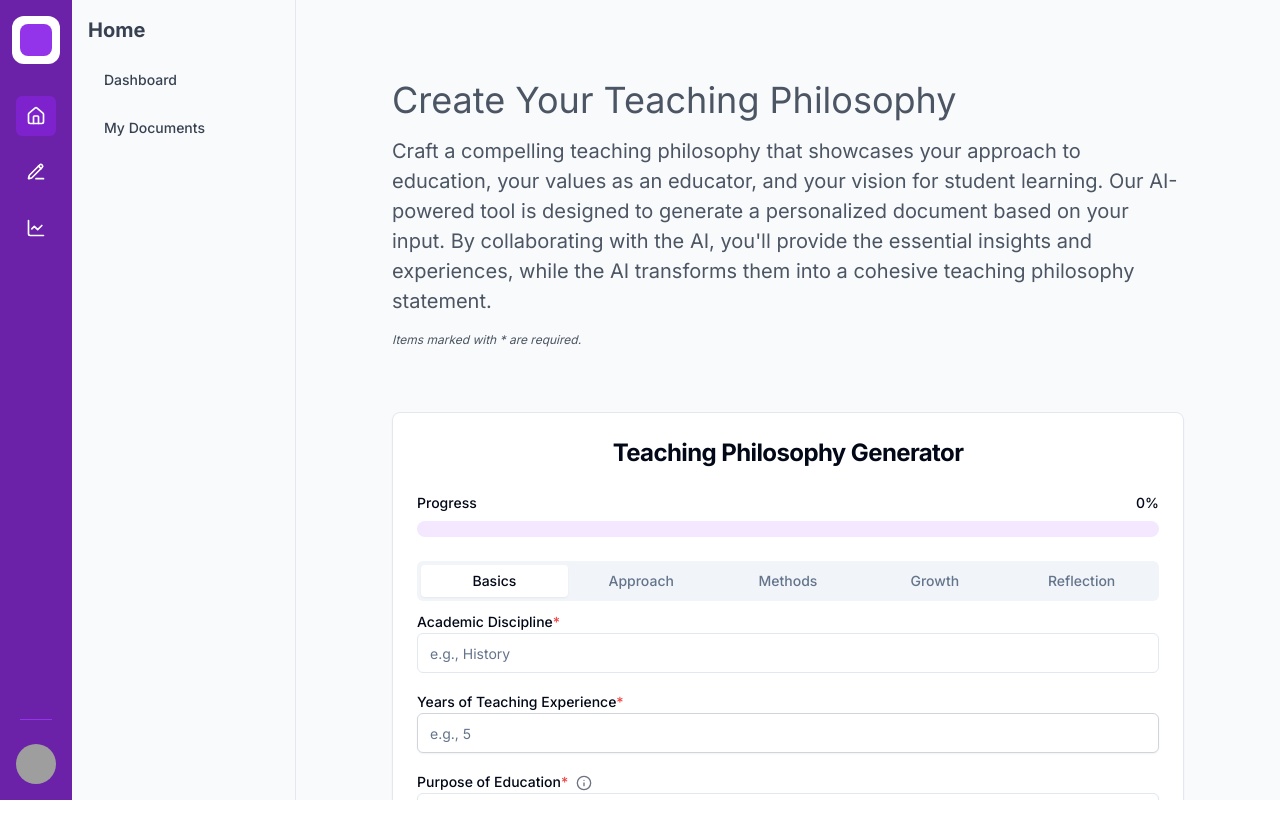
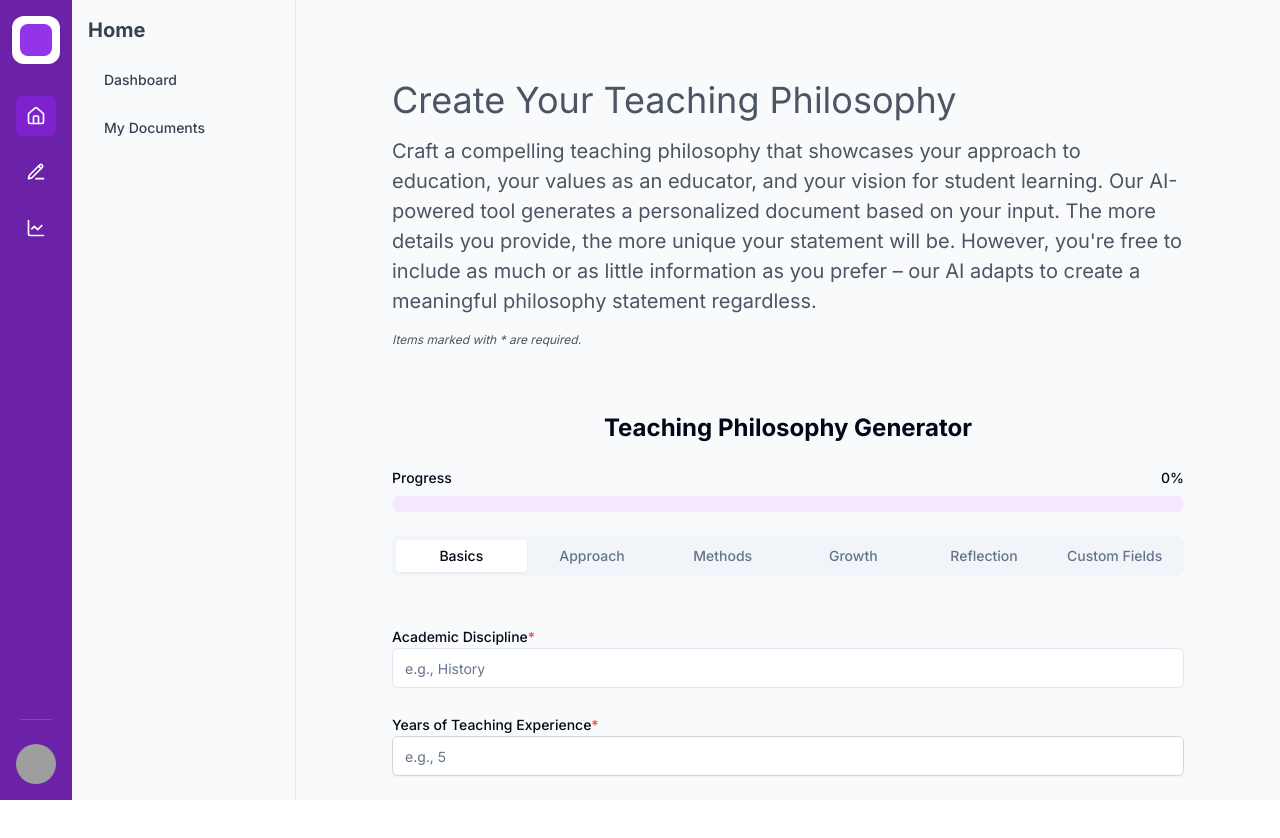
Before and after one commit to Naxus28/lumina.ai, a Next.js app: page /teaching-philosophy in a window 1280 px wide. Shown: the top 838 px of the page. Before the commit the page ends 800 px from the top, so only its background shows below. Built offline with nearby package versions, Linux system fonts and the light colour scheme; grey boxes are pictures that could not be loaded.

Commit message:
Styles phylosophy generator better

```diff
--- a/app/(auth)/teaching-philosophy/page.tsx
+++ b/app/(auth)/teaching-philosophy/page.tsx
@@ -2,7 +2,6 @@
 
 import React, { useState, useEffect, useCallback, useRef } from 'react';
 import { Button } from '@/components/ui/button';
-import { Card, CardContent, CardHeader, CardTitle } from '@/components/ui/card';
 import { Input } from '@/components/ui/input';
 import { Textarea } from '@/components/ui/textarea';
 import { Checkbox } from '@/components/ui/checkbox';
@@ -10,25 +9,62 @@ import { Label } from '@/components/ui/label';
 import { Tooltip, TooltipContent, TooltipProvider, TooltipTrigger } from '@/components/ui/tooltip';
 import { Tabs, TabsContent, TabsList, TabsTrigger } from '@/components/ui/tabs';
 import { Progress } from '@/components/ui/progress';
-import { Info } from 'lucide-react';
+import { Info, X } from 'lucide-react';
 import { Container } from '@/app/layout-components/Container';
 import { H1, Paragraph, Span } from '@/app/components/typography';
 import { DocumentDisplay } from '@/app/components/shared/DocumentDisplay';
 import { ErrorMessage } from '../cover-letter/components/ErrorMessage';
 import { GenerateButton } from '@/app/components/GenerateButton';
 
-const InfoTooltip = ({ content }: { content: string }) => (
+const InfoTooltip = ({ content }: { content: string }) => {
+	const [isOpen, setIsOpen] = useState(false);
+	const tooltipRef = useRef<HTMLDivElement>(null);
+
+	useEffect(() => {
+		const handleClickOutside = (event: MouseEvent) => {
+			if (tooltipRef.current && !tooltipRef.current.contains(event.target as Node)) {
+				setIsOpen(false);
+			}
+		};
+
+		document.addEventListener('mousedown', handleClickOutside);
+		return () => {
+			document.removeEventListener('mousedown', handleClickOutside);
+		};
+	}, []);
+
+	return (
 		<TooltipProvider>
-		<Tooltip>
+			<Tooltip open={isOpen}>
 				<TooltipTrigger asChild>
-				<Info className="inline-block ml-2 h-4 w-4 text-gray-500" />
+					<button
+						onClick={() => setIsOpen(!isOpen)}
+						className="inline-flex items-center justify-center w-5 h-5 ml-2 text-gray-500 rounded-full hover:bg-gray-100 focus:outline-none focus:ring-2 focus:ring-offset-2 focus:ring-purple-500"
+					>
+						<Info className="w-4 h-4" />
+						<span className="sr-only">More information</span>
+					</button>
 				</TooltipTrigger>
-			<TooltipContent>
-				<p className="w-80 text-sm">{content}</p>
+				<TooltipContent
+					side="top"
+					align="center"
+					className="max-w-xs text-sm bg-white p-2 rounded shadow-lg border border-gray-200"
+					ref={tooltipRef}
+				>
+					<Container className="flex justify-between items-start p-2">
+						<p>{content}</p>
+						<button
+							onClick={() => setIsOpen(false)}
+							className="ml-2 text-gray-500 hover:text-gray-700"
+						>
+							<X className="w-4 h-4" />
+						</button>
+					</Container>
 				</TooltipContent>
 			</Tooltip>
 		</TooltipProvider>
 	);
+};
 
 interface Inputs {
 	discipline: string;
@@ -48,6 +84,8 @@ interface Inputs {
 	anecdote: string;
 	teachingPhilosophyEvolution: string;
 	customFields: { [key: string]: string };
+	studentAccomplishment: string;
+	disciplinesTaught: string;
 }
 
 const TeachingPhilosophyGenerator = () => {
@@ -69,6 +107,8 @@ const TeachingPhilosophyGenerator = () => {
 		anecdote: '',
 		teachingPhilosophyEvolution: '',
 		customFields: {},
+		studentAccomplishment: '',
+		disciplinesTaught: '',
 	});
 
 	const [activeTab, setActiveTab] = useState('basics');
@@ -210,24 +250,30 @@ const TeachingPhilosophyGenerator = () => {
 	}, [isStreamStarted]);
 
 	const renderTextArea = (name: keyof Inputs, label: string, example: string, isMandatory = false) => (
-		<div key={name}>
-			<Label htmlFor={name}>
+		<Container
+			className="mb-6 p-0"
+			key={name}
+		>
+			<Label
+				htmlFor={name}
+				className="flex items-center"
+			>
 				{label}
 				{isMandatory && <span className="text-red-500">*</span>}
-				<InfoTooltip content={example} />
+				<InfoTooltip content={`i.e., ${example}`} />
 			</Label>
 			<Textarea
 				id={name}
 				name={name}
 				value={inputs[name] as string}
 				onChange={handleInputChange}
-				rows={3}
+				className="max-h-32 min-h-[80px]"
 			/>
-		</div>
+		</Container>
 	);
 
 	const checkFormCompletion = useCallback(() => {
-		const mandatoryFieldsFilled = mandatoryFields.every(field => {
+		const mandatoryFieldsFilled = mandatoryFields.every((field) => {
 			const value = inputs[field as keyof Inputs];
 			if (field === 'teachingStyles' || field === 'teachingValues' || field === 'assessmentMethods') {
 				return (value as string[]).length > 0;
@@ -247,18 +293,17 @@ const TeachingPhilosophyGenerator = () => {
 				<H1>Create Your Teaching Philosophy</H1>
 				<Paragraph>
 					Craft a compelling teaching philosophy that showcases your approach to education, your values as an educator,
-					and your vision for student learning. Our AI-powered tool is designed to generate a personalized document
-					based on your input. By collaborating with the AI, you'll provide the essential insights and experiences,
-					while the AI transforms them into a cohesive teaching philosophy statement.
+					and your vision for student learning. Our AI-powered tool generates a personalized document based on your
+					input. The more details you provide, the more unique your statement will be. However, you're free to include
+					as much or as little information as you prefer – our AI adapts to create a meaningful philosophy statement
+					regardless.
 				</Paragraph>
 				<Span className="text-xs block mt-2 italic">Items marked with * are required.</Span>
 			</Container>
 
-			<Card className="w-full mt-8">
-				<CardHeader>
-					<CardTitle className="text-2xl font-bold text-center">Teaching Philosophy Generator</CardTitle>
-				</CardHeader>
-				<CardContent className="space-y-6">
+			<div className="w-full mt-8 space-y-6">
+				<h2 className="text-2xl font-bold text-center">Teaching Philosophy Generator</h2>
+
 				<div className="space-y-2">
 					<div className="flex justify-between items-center">
 						<span className="text-sm font-medium">Progress</span>
@@ -274,19 +319,17 @@ const TeachingPhilosophyGenerator = () => {
 					value={activeTab}
 					onValueChange={setActiveTab}
 				>
-						<TabsList className="grid w-full grid-cols-5">
+					<TabsList className="grid w-full grid-cols-6">
 						<TabsTrigger value="basics">Basics</TabsTrigger>
 						<TabsTrigger value="approach">Approach</TabsTrigger>
 						<TabsTrigger value="methods">Methods</TabsTrigger>
 						<TabsTrigger value="growth">Growth</TabsTrigger>
 						<TabsTrigger value="reflection">Reflection</TabsTrigger>
+						<TabsTrigger value="custom">Custom Fields</TabsTrigger>
 					</TabsList>
-
-						<TabsContent
-							value="basics"
-							className="space-y-4"
-						>
-							<div>
+					<div className="mt-12">
+						<TabsContent value="basics">
+							<Container className="mb-6 p-0">
 								<Label htmlFor="discipline">
 									Academic Discipline<span className="text-red-500">*</span>
 								</Label>
@@ -297,8 +340,8 @@ const TeachingPhilosophyGenerator = () => {
 									onChange={handleInputChange}
 									placeholder="e.g., History"
 								/>
-							</div>
-							<div>
+							</Container>
+							<Container className="mb-6 p-0">
 								<Label htmlFor="experience">
 									Years of Teaching Experience<span className="text-red-500">*</span>
 								</Label>
@@ -310,7 +353,19 @@ const TeachingPhilosophyGenerator = () => {
 									onChange={handleInputChange}
 									placeholder="e.g., 5"
 								/>
-							</div>
+							</Container>
+							<Container className="mb-6 p-0">
+								<Label htmlFor="disciplinesTaught">
+									Disciplines Taught and Where<span className="text-red-500">*</span>
+								</Label>
+								<Input
+									id="disciplinesTaught"
+									name="disciplinesTaught"
+									value={inputs.disciplinesTaught}
+									onChange={handleInputChange}
+									placeholder="e.g., Modern European History at XYZ University, American Civil War at ABC College"
+								/>
+							</Container>
 							{renderTextArea(
 								'educationPurpose',
 								'Purpose of Education',
@@ -324,11 +379,7 @@ const TeachingPhilosophyGenerator = () => {
 								true
 							)}
 						</TabsContent>
-
-						<TabsContent
-							value="approach"
-							className="space-y-4"
-						>
+						<TabsContent value="approach">
 							{renderTextArea(
 								'studentLearning',
 								'How Students Learn Best',
@@ -367,29 +418,20 @@ const TeachingPhilosophyGenerator = () => {
 								</div>
 							</div>
 						</TabsContent>
-
-						<TabsContent
-							value="methods"
-							className="space-y-4"
-						>
+						<TabsContent value="methods">
 							{renderTextArea(
 								'effectiveMethods',
 								'Effective Teaching Methods',
 								'I employ a mix of interactive lectures, group discussions, project-based learning, and field-specific case studies. These methods encourage active engagement and provide opportunities for practical application of concepts.',
 								true
 							)}
-							<div>
+							<Container className="mb-6 p-0">
 								<Label>
 									Teaching Values<span className="text-red-500">*</span>
 								</Label>
 								<div className="grid gap-2">
-									{[
-										'Critical thinking',
-										'Ethical reasoning',
-										'Collaboration',
-										'Innovation',
-										'Lifelong learning',
-									].map((value) => (
+									{['Critical thinking', 'Ethical reasoning', 'Collaboration', 'Innovation', 'Lifelong learning'].map(
+										(value) => (
 											<div
 												key={value}
 												className="flex items-center"
@@ -406,10 +448,11 @@ const TeachingPhilosophyGenerator = () => {
 													{value}
 												</label>
 											</div>
-									))}
+										)
+									)}
 								</div>
-							</div>
-							<div>
+							</Container>
+							<Container className="mb-6 p-0">
 								<Label>
 									Assessment Methods<span className="text-red-500">*</span>
 								</Label>
@@ -439,18 +482,14 @@ const TeachingPhilosophyGenerator = () => {
 										</div>
 									))}
 								</div>
-							</div>
+							</Container>
 							{renderTextArea(
 								'inclusiveness',
 								'Inclusiveness Approach',
 								'I create an inclusive environment by using diverse examples, promoting equitable participation, and providing multiple ways for students to demonstrate their understanding of complex concepts.'
 							)}
 						</TabsContent>
-
-						<TabsContent
-							value="growth"
-							className="space-y-4"
-						>
+						<TabsContent value="growth">
 							{renderTextArea(
 								'researchTeachingConnection',
 								'Connection between Teaching, Research, and Service',
@@ -467,24 +506,31 @@ const TeachingPhilosophyGenerator = () => {
 								"I regularly attend educational conferences, participate in workshops on innovative teaching methods, and collaborate with colleagues to refine my teaching approach. I'm also pursuing additional certifications to stay at the forefront of my field."
 							)}
 						</TabsContent>
-
-						<TabsContent
-							value="reflection"
-							className="space-y-4"
-						>
+						<TabsContent value="reflection">
 							{renderTextArea(
 								'anecdote',
 								'Memorable Teaching Anecdote',
-								'During a class project, a student discovered an innovative approach that challenged existing methods in our field. This led to a class-wide exploration, resulting in a collaborative research initiative. This experience exemplified the power of fostering creativity and critical thinking in the classroom.'
+								'During a class project, a student discovered an innovative approach that challenged existing methods in our field. This led to a class-wide discussion on critical thinking and innovation.'
+							)}
+							{renderTextArea(
+								'studentAccomplishment',
+								'Student Accomplishment',
+								'A student who initially struggled with data analysis went on to present their research findings at a national conference, showcasing significant improvement in their analytical skills.'
 							)}
 							{renderTextArea(
 								'teachingPhilosophyEvolution',
 								'Evolution of Your Teaching Philosophy',
 								'Reflect on how your teaching philosophy has evolved over time. Consider key experiences or insights that have shaped your approach to teaching and how you anticipate your philosophy might continue to develop in the future.'
 							)}
-
+						</TabsContent>
+						<TabsContent value="custom">
 							<div className="space-y-4">
 								<h3 className="text-lg font-semibold">Custom Fields</h3>
+								<p className="text-sm text-gray-600">
+									Add any additional information that you feel is important to your teaching philosophy. For example,
+									you might add a field for "Desired Teaching Discipline" to specify a subject area you're interested in
+									teaching at the new university.
+								</p>
 								{Object.entries(inputs.customFields).map(([fieldName, fieldValue]) => (
 									<div key={fieldName}>
 										<Label htmlFor={fieldName}>{fieldName}</Label>
@@ -492,20 +538,26 @@ const TeachingPhilosophyGenerator = () => {
 											id={fieldName}
 											value={fieldValue}
 											onChange={(e) => handleCustomFieldChange(fieldName, e.target.value)}
-											rows={3}
+											className="max-h-32 min-h-[80px]"
 										/>
 									</div>
 								))}
 								<div className="flex items-center space-x-2">
 									<Input
-										placeholder="New field name"
+										placeholder="e.g., Desired Teaching Discipline"
 										value={newFieldName}
 										onChange={(e) => setNewFieldName(e.target.value)}
 									/>
-									<Button onClick={handleAddCustomField}>Add Field</Button>
+									<Button
+										onClick={handleAddCustomField}
+										className="bg-purple-600 hover:bg-purple-700 text-white"
+									>
+										Add Field
+									</Button>
 								</div>
 							</div>
 						</TabsContent>
+					</div>
 				</Tabs>
 
 				<GenerateButton
@@ -514,8 +566,7 @@ const TeachingPhilosophyGenerator = () => {
 					isLoading={isGenerating}
 					documentType="Teaching Philosophy"
 				/>
-				</CardContent>
-			</Card>
+			</div>
 
 			{error && <ErrorMessage message={error} />}
 
```
Lines whose indentation alone changed are shown as unchanged.
